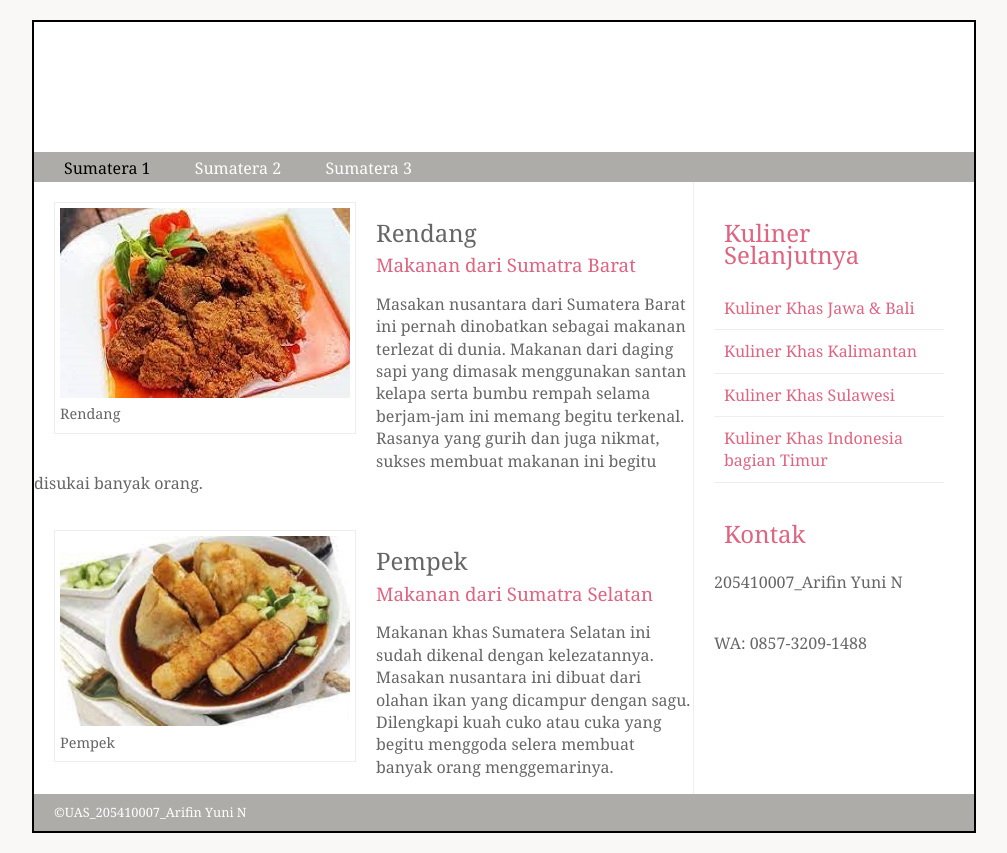
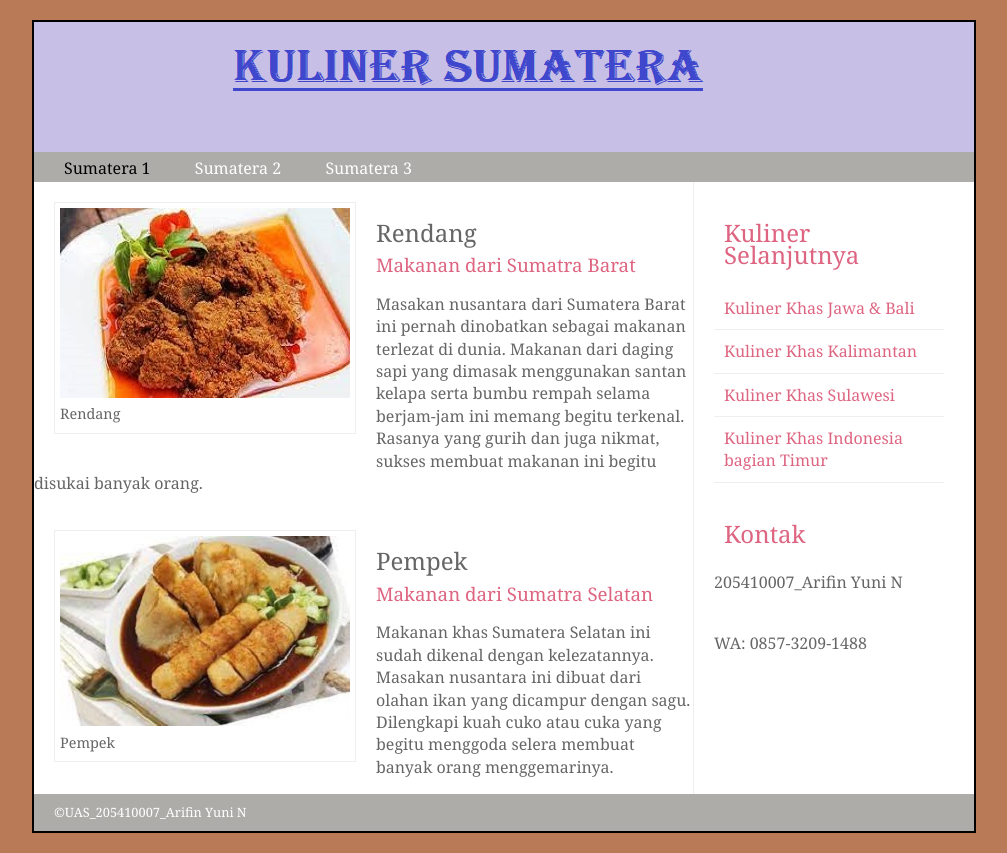
Before and after one commit to ArifinYuniN/ArifinYuniN.github.io, a plain HTML site: page index.html in a window 1280 px wide. Shown: the whole page, without its empty margins (136-1143 px from the left). Drawn offline with Linux system fonts and the light colour scheme.

Commit message:
Update style.css

```diff
--- a/style.css
+++ b/style.css
@@ -12,7 +12,7 @@ figcaption {
 body {
     color: #666666;
     background-color: #f9f8f6;
-    background-image: url("images/latar.jpg");
+    background-image: url("latar.jpg");
     background-position: center;
     font-family: Georgia, Times, serif;
     line-height: 1.4em;
@@ -28,7 +28,7 @@ body {
 
 header {
     height: 160px;
-    background-image: url(images/header3.png);
+    background-image: url(header3.png);
 }
 
 h1 {
```
